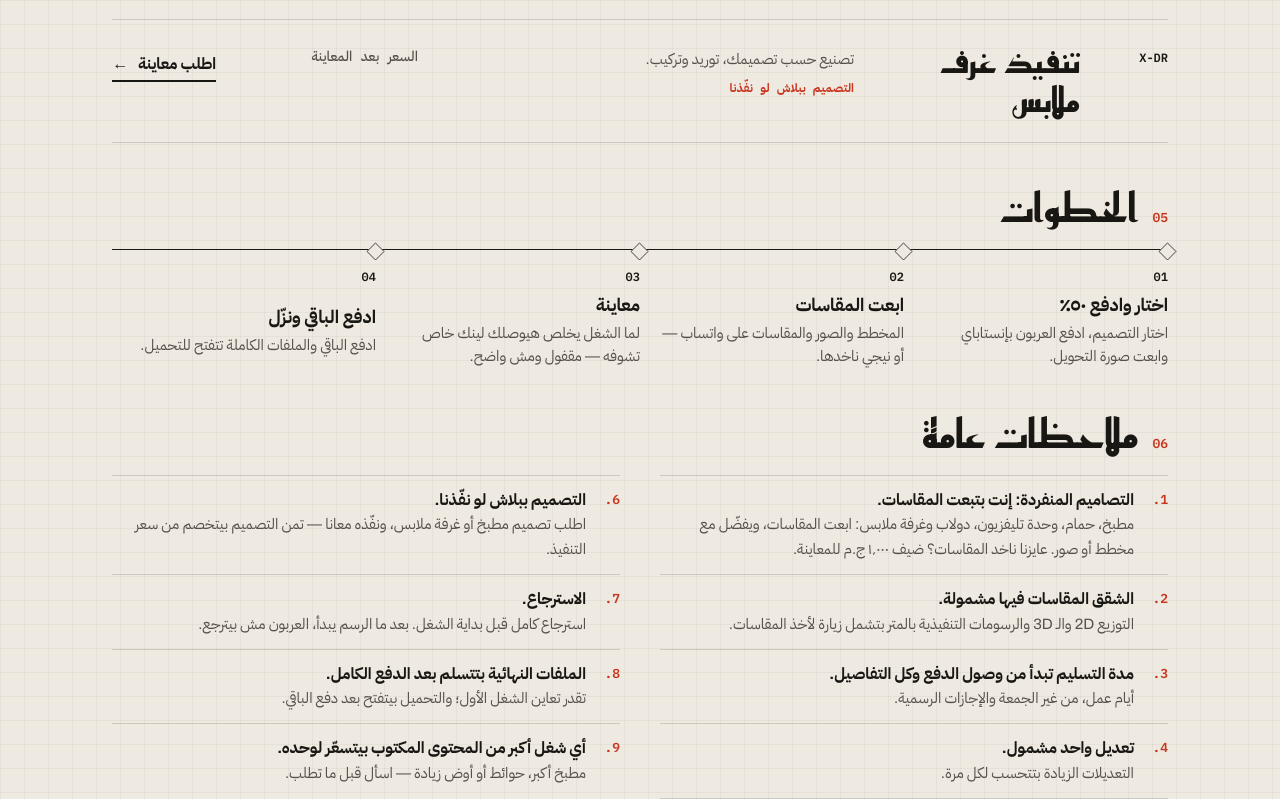
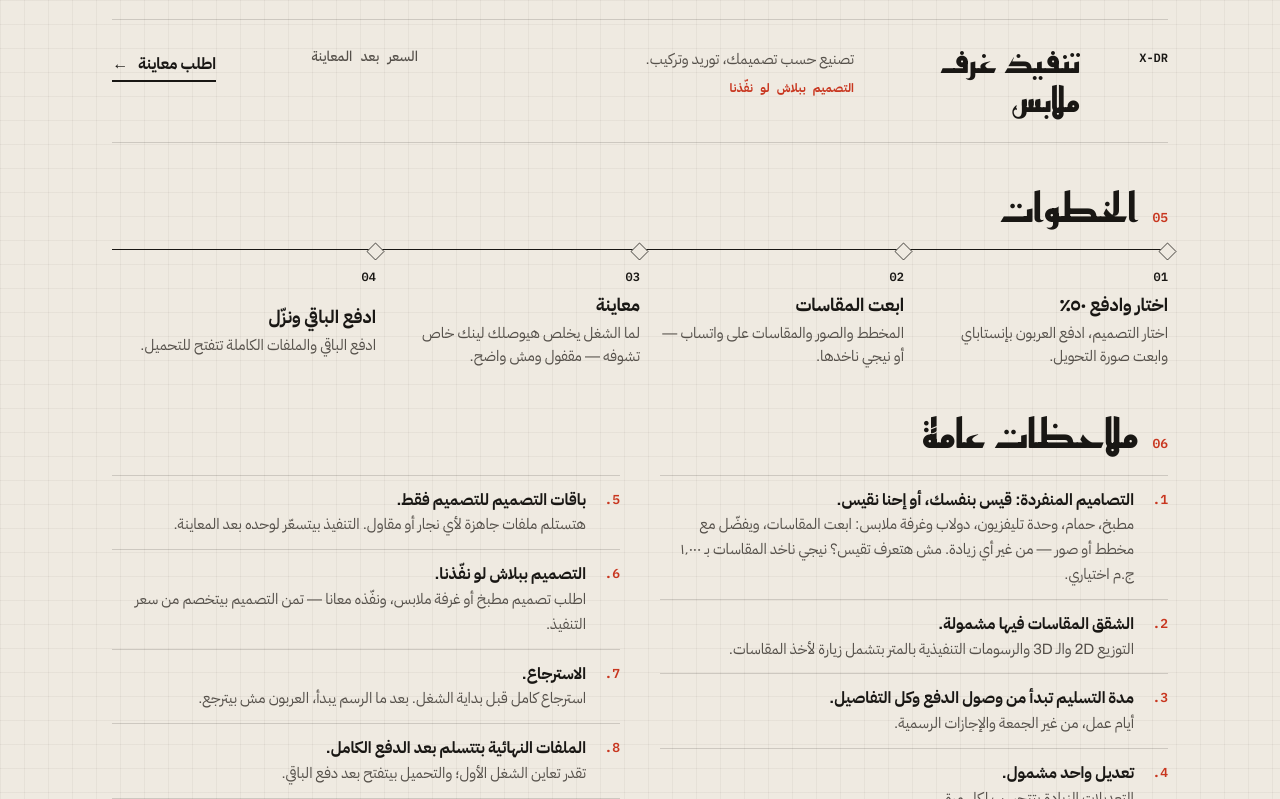
Before and after one commit to belalabouzeina13-sketch/truescale, a plain HTML site: page design/index.html in a window 1280 px wide. Shown: the part 4296-5095 px from the top of the page. Drawn offline with Linux system fonts and the light colour scheme.

Commit message:
Make on-site measurement clearly optional in wording
Co-Authored-By: Claude Opus 5.5 <noreply@anthropic.com>
Claude-Session: https://claude.ai/code/session_01683A7PBxa6q4fyX8dYz3Gw

```diff
--- a/design/index.html
+++ b/design/index.html
@@ -540,12 +540,12 @@ const T = {
     areaL: "Area (m²)", perM: "{r} / m²", min: "min. {n} m²",
     deposit: "Pay {p}% now", h3: "Procedure",
     measH: "Measurements", measOwn: "I'll send the dimensions", measOwnP: "Dimensions of the space, preferably with a floor plan or photos. Attach them here or send them on WhatsApp.",
-    measSite: "Measure on site for me (+{fee})", measSiteP: "We visit and take the dimensions ourselves.", attachPlan: "+ Attach floor plan / photos (optional)", planN: "{n} file(s) attached",
-    lDesign: "Design", lMeasure: "Site measurement", measClient: "Measurements: client sends dimensions / floor plan", measIncl: "Site measurement included", feeLine: "+{fee} if we measure on site",
+    measSite: "Measure on site for me (+{fee})", measSiteP: "Optional — only if you can't measure yourself. We visit and take the dimensions.", attachPlan: "+ Attach floor plan / photos (optional)", planN: "{n} file(s) attached",
+    lDesign: "Design", lMeasure: "Site measurement", measClient: "Measurements: client sends dimensions / floor plan", measIncl: "Site measurement included", feeLine: "Optional: we measure on site +{fee}",
     proc: [["Choose & pay 50%", "Pick a design, pay the deposit by InstaPay and send the screenshot."], ["Send your dimensions", "Floor plan, photos and dimensions on WhatsApp — or we measure on site."], ["Preview", "When the work is ready you get a private link to see it — locked and pixelated."], ["Pay the rest, download", "Pay the balance and the full files unlock for download."]],
     h4: "Recent work", p4: "Renders from recent projects. Like one? Order the same design.", fig: "Fig. {n}", likeThis: "Order a design like this", moreWork: "Show all {n} projects", h5: "General notes",
     notes: [
-      ["Single designs: you send the dimensions.", "Kitchen, bathroom, TV unit, wardrobe and dressing room: send the dimensions, preferably with a floor plan or photos. Prefer we measure? Add 1,000 EGP for a site visit."],
+      ["Single designs: measure yourself, or we do it.", "Kitchen, bathroom, TV unit, wardrobe and dressing room: send the dimensions, preferably with a floor plan or photos — no extra cost. Can't measure? We visit and measure for an optional 1,000 EGP."],
       ["Apartment work includes measurement.", "2D, 3D and technical drawings priced per meter include a site visit to take the dimensions."],
       ["Delivery time starts on receipt of payment and all details.", "Working days, excluding Fridays and public holidays."],
       ["One round of revisions is included.", "Further revisions are charged per round."],
@@ -584,12 +584,12 @@ const T = {
     areaL: "المساحة (م²)", perM: "{r} / م²", min: "أقل مساحة {n} م²",
     deposit: "ادفع {p}٪ دلوقتي", h3: "الخطوات",
     measH: "المقاسات", measOwn: "هبعت المقاسات بنفسي", measOwnP: "مقاسات المكان، ويفضّل مع مخطط أو صور. أرفقها هنا أو ابعتها على واتساب.",
-    measSite: "تعالوا خدوا المقاسات (+{fee})", measSiteP: "هنزور المكان وناخد المقاسات بنفسنا.", attachPlan: "+ أرفق المخطط / الصور (اختياري)", planN: "{n} ملف مرفق",
-    lDesign: "التصميم", lMeasure: "معاينة وأخذ مقاسات", measClient: "المقاسات: العميل هيبعت المقاسات / المخطط", measIncl: "المعاينة وأخذ المقاسات مشمولة", feeLine: "+{fee} لو أخدنا المقاسات",
+    measSite: "تعالوا خدوا المقاسات (+{fee})", measSiteP: "اختياري — لو مش هتعرف تقيس بنفسك. هنزور المكان وناخد المقاسات.", attachPlan: "+ أرفق المخطط / الصور (اختياري)", planN: "{n} ملف مرفق",
+    lDesign: "التصميم", lMeasure: "معاينة وأخذ مقاسات", measClient: "المقاسات: العميل هيبعت المقاسات / المخطط", measIncl: "المعاينة وأخذ المقاسات مشمولة", feeLine: "اختياري: ناخد المقاسات +{fee}",
     proc: [["اختار وادفع ٥٠٪", "اختار التصميم، ادفع العربون بإنستاباي وابعت صورة التحويل."], ["ابعت المقاسات", "المخطط والصور والمقاسات على واتساب — أو نيجي ناخدها."], ["معاينة", "لما الشغل يخلص هيوصلك لينك خاص تشوفه — مقفول ومش واضح."], ["ادفع الباقي ونزّل", "ادفع الباقي والملفات الكاملة تتفتح للتحميل."]],
     h4: "شغل حديث", p4: "صور من مشاريع حديثة. عجبك تصميم؟ اطلب زيه.", fig: "شكل {n}", likeThis: "اطلب تصميم زي ده", moreWork: "اعرض كل الـ {n} مشروع", h5: "ملاحظات عامة",
     notes: [
-      ["التصاميم المنفردة: إنت بتبعت المقاسات.", "مطبخ، حمام، وحدة تليفزيون، دولاب وغرفة ملابس: ابعت المقاسات، ويفضّل مع مخطط أو صور. عايزنا ناخد المقاسات؟ ضيف ١٬٠٠٠ ج.م للمعاينة."],
+      ["التصاميم المنفردة: قيس بنفسك، أو إحنا نقيس.", "مطبخ، حمام، وحدة تليفزيون، دولاب وغرفة ملابس: ابعت المقاسات، ويفضّل مع مخطط أو صور — من غير أي زيادة. مش هتعرف تقيس؟ نيجي ناخد المقاسات بـ ١٬٠٠٠ ج.م اختياري."],
       ["الشقق المقاسات فيها مشمولة.", "التوزيع 2D والـ 3D والرسومات التنفيذية بالمتر بتشمل زيارة لأخذ المقاسات."],
       ["مدة التسليم تبدأ من وصول الدفع وكل التفاصيل.", "أيام عمل، من غير الجمعة والإجازات الرسمية."],
       ["تعديل واحد مشمول.", "التعديلات الزيادة بتتحسب لكل مرة."],
```
